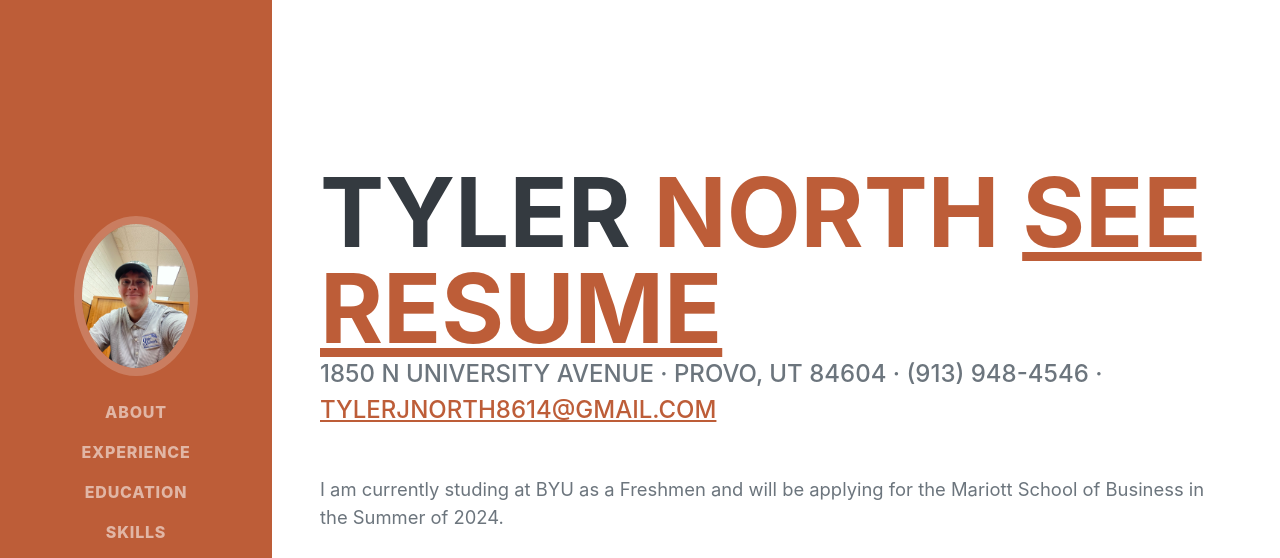
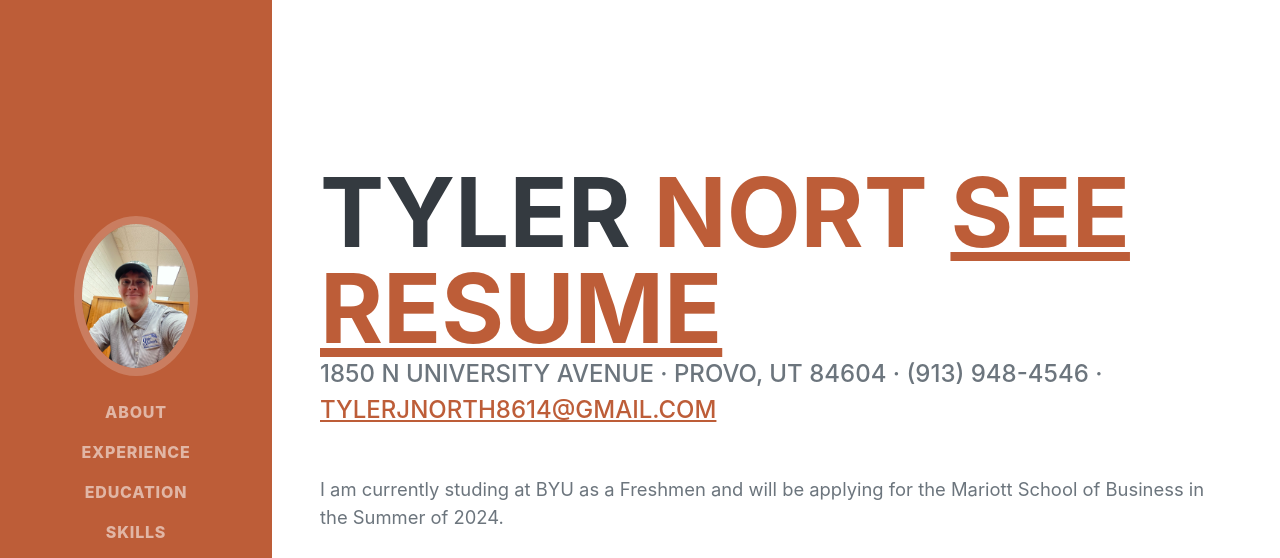
Before and after one commit to tylerjnorth8614/final, a plain HTML site: page index.html in a window 1280 px wide. Shown: the top 558 px of the page. Drawn offline with nearby package versions, Linux system fonts and the light colour scheme; files whose address does not match are found by name; a web font is replaced by a local one.

Commit message:
Add files via upload

```diff
--- a/index.html
+++ b/index.html
@@ -40,7 +40,7 @@
                 <div class="resume-section-content">
                     <h1 class="mb-0">
                         Tyler
-                        <span class="text-primary">North</span>
+                        <span class="text-primary">Nort</span>
                         <a href="../inclass/html/scratch.html">See Resume</a>
                     </h1>
                     <div class="subheading mb-5">
```
